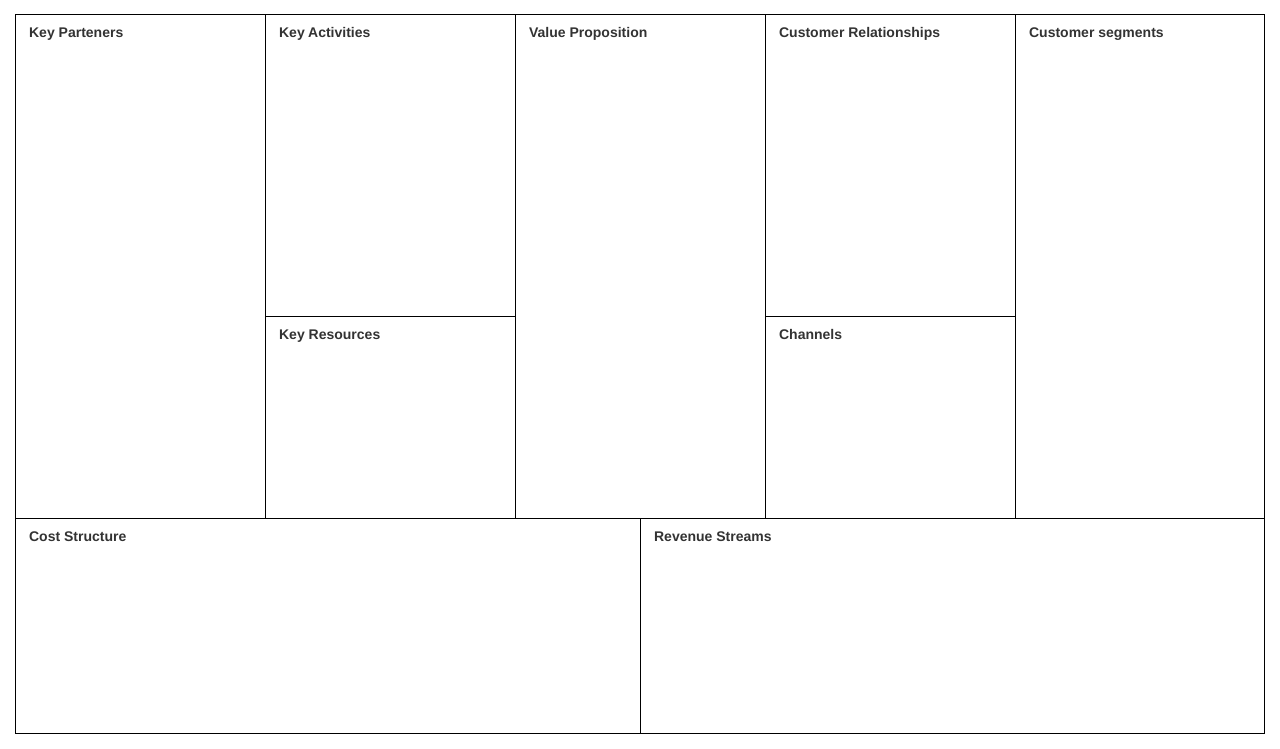
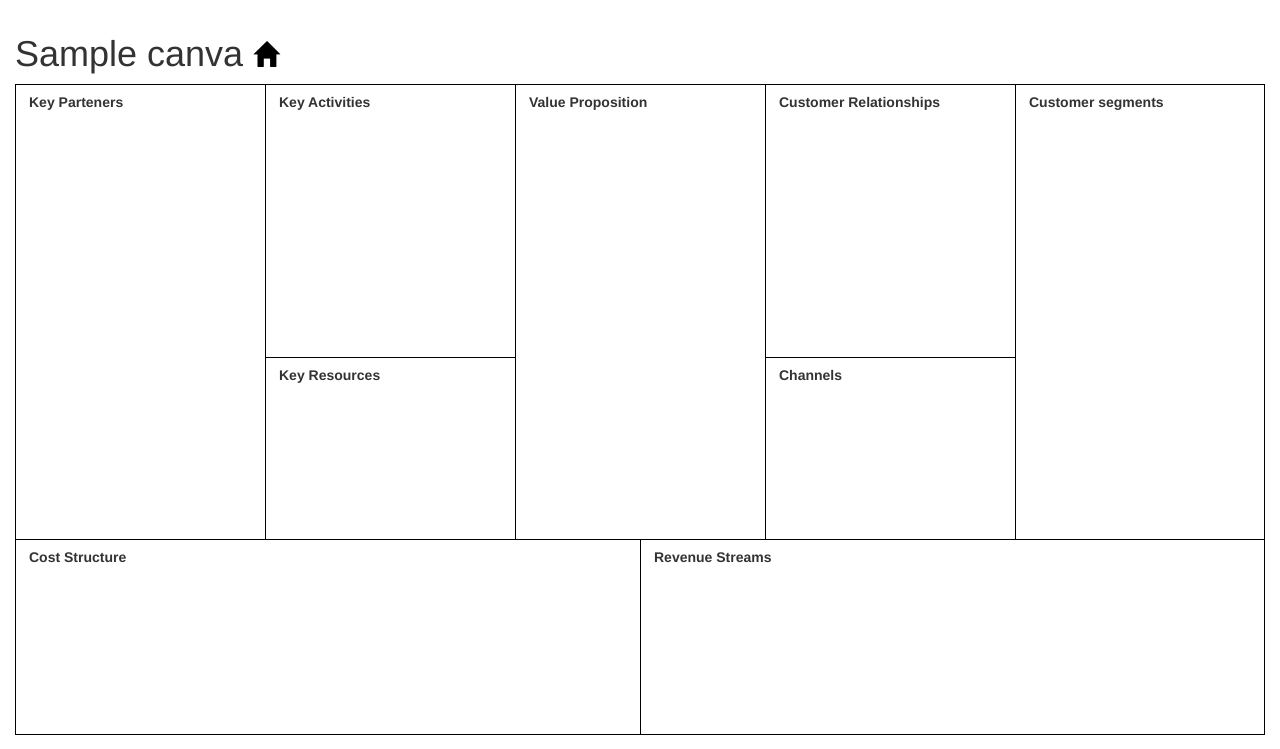
Before and after one commit to Fale/canvas, a Django app: template templates/canvas/canvas.html in a window 1280 px wide. Shown: the part 51-800 px from the top of the page. Run offline with Django 3.2, Linux system fonts and the light colour scheme; the template is opened without the code that fills it: most values are stand-ins (such as "Sample title", 1, 10 or a date in 2020); some libraries are stand-ins or nearby versions.

Commit message:
Add titles in canvasses

```diff
--- a/static/canvas/style.css
+++ b/static/canvas/style.css
@@ -107,7 +107,13 @@
     font-size: 70%;
 }
 
-.glyphicon {
+a.glyphicon-home {
+    font-size: 70%;
+}
+
+.glyphicon-pencil,
+.glyphicon-plus,
+.glyphicon-trash {
     display: none;
     cursor: pointer;
 }
--- a/templates/canvas/canvas.html
+++ b/templates/canvas/canvas.html
@@ -8,6 +8,8 @@
 {% endblock %}
 
 {% block content %}
+    <h1>{{ canvas.name }} <a href="{% url 'listCanvas' %}" class="glyphicon glyphicon-home"></a></h1>
+    <div style="height:100%; padding-top:69px; margin-top: -69px;" id="canvas">
         <div class="canvas-row" id="canvas-row-1">
             <div class="canvas-upper-column" id="canvas-column-1">
                 <div class="canvas-box" id="canvas-box-kp">
@@ -62,6 +64,7 @@
                 </div>
             </div>
         </div>
+    </div>
 {% endblock %}
 
 
```
Lines whose indentation alone changed are shown as unchanged.
